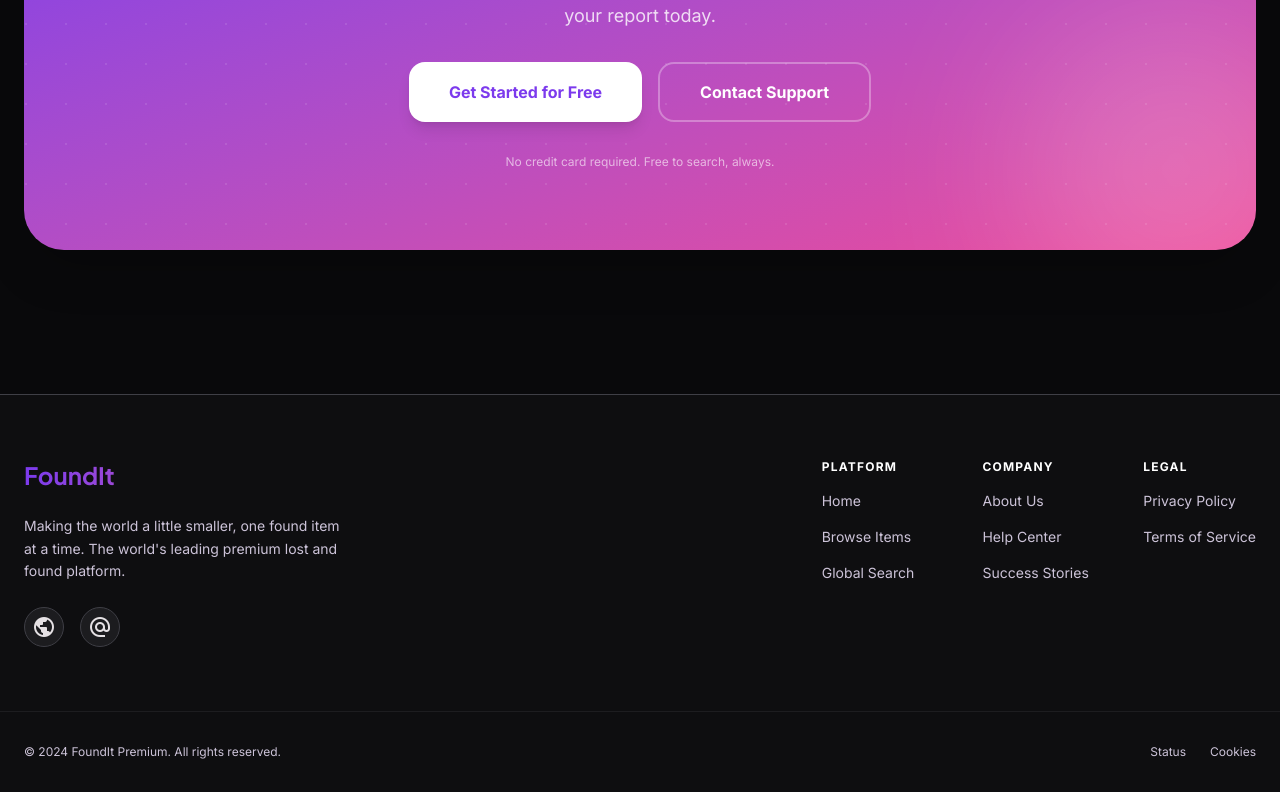
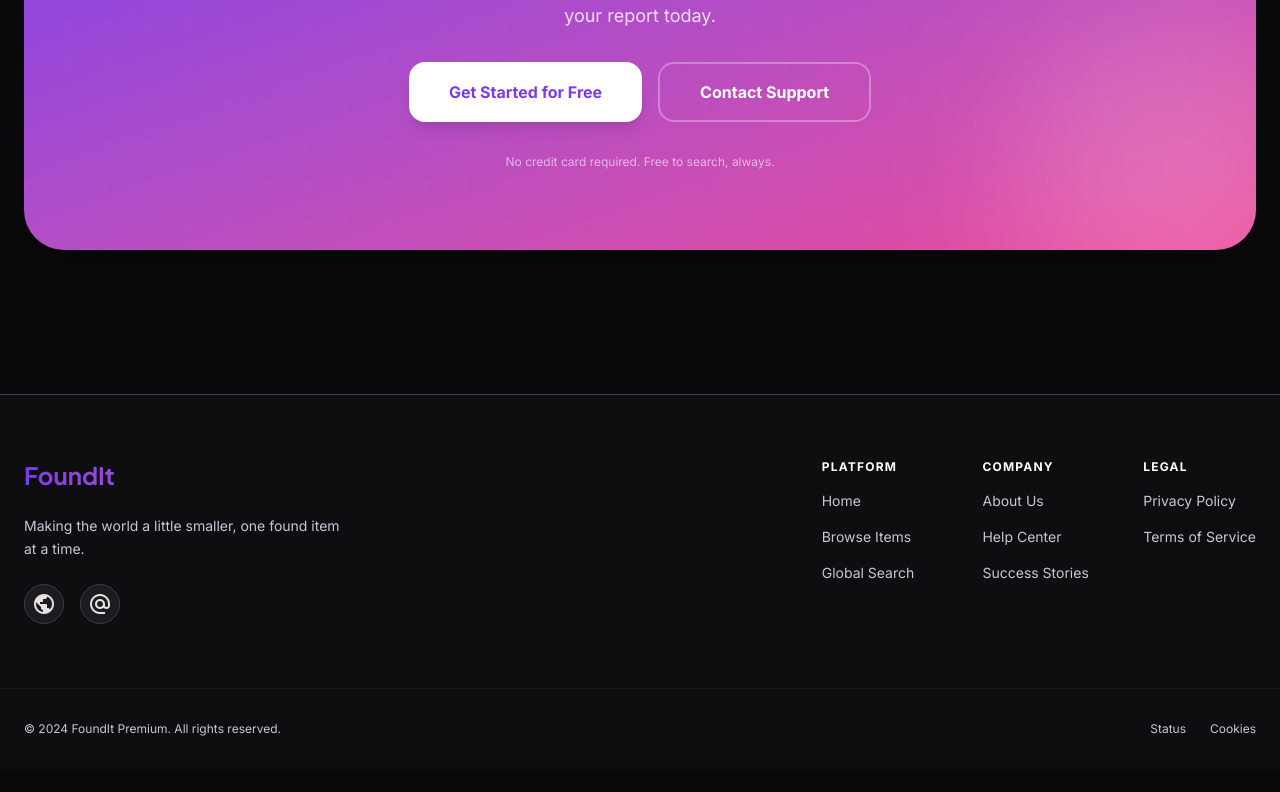
Before and after one commit to Rosh-coder-stack/Lost-and-Found, a React (Vite) app: page / in a window 1280 px wide. Shown: the part 2261-3053 px from the top of the page. After the commit the page ends 3030 px from the top, so only its background shows below. Built offline with nearby package versions, Linux system fonts and the light colour scheme.

Commit message:
modified Footer

```diff
--- a/src/components/Footer.jsx
+++ b/src/components/Footer.jsx
@@ -10,7 +10,7 @@ export default function Footer({ onNavigate }) {
             FoundIt
           </div>
           <p className="text-[#ccc3d8] text-sm leading-relaxed">
-            Making the world a little smaller, one found item at a time. The world's leading premium lost and found platform.
+            Making the world a little smaller, one found item at a time.
           </p>
           <div className="flex gap-4">
             <a
```
